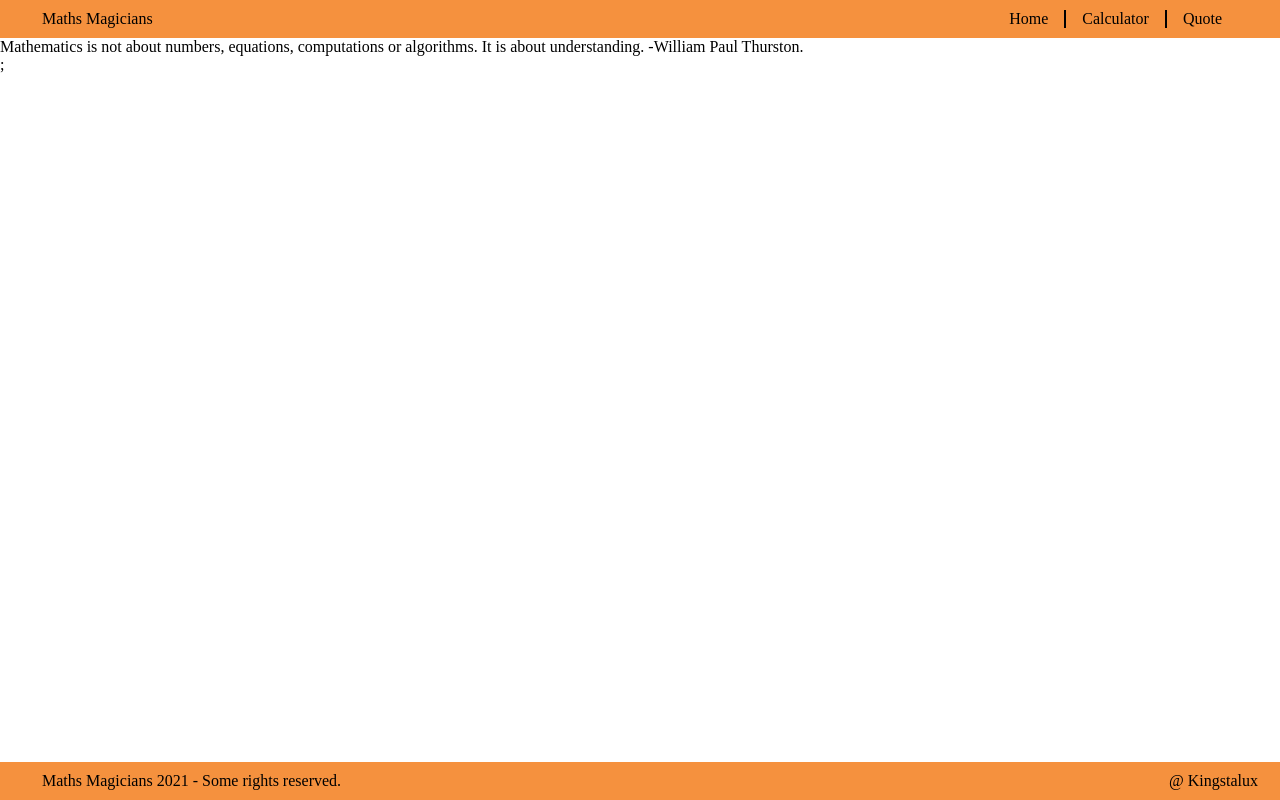
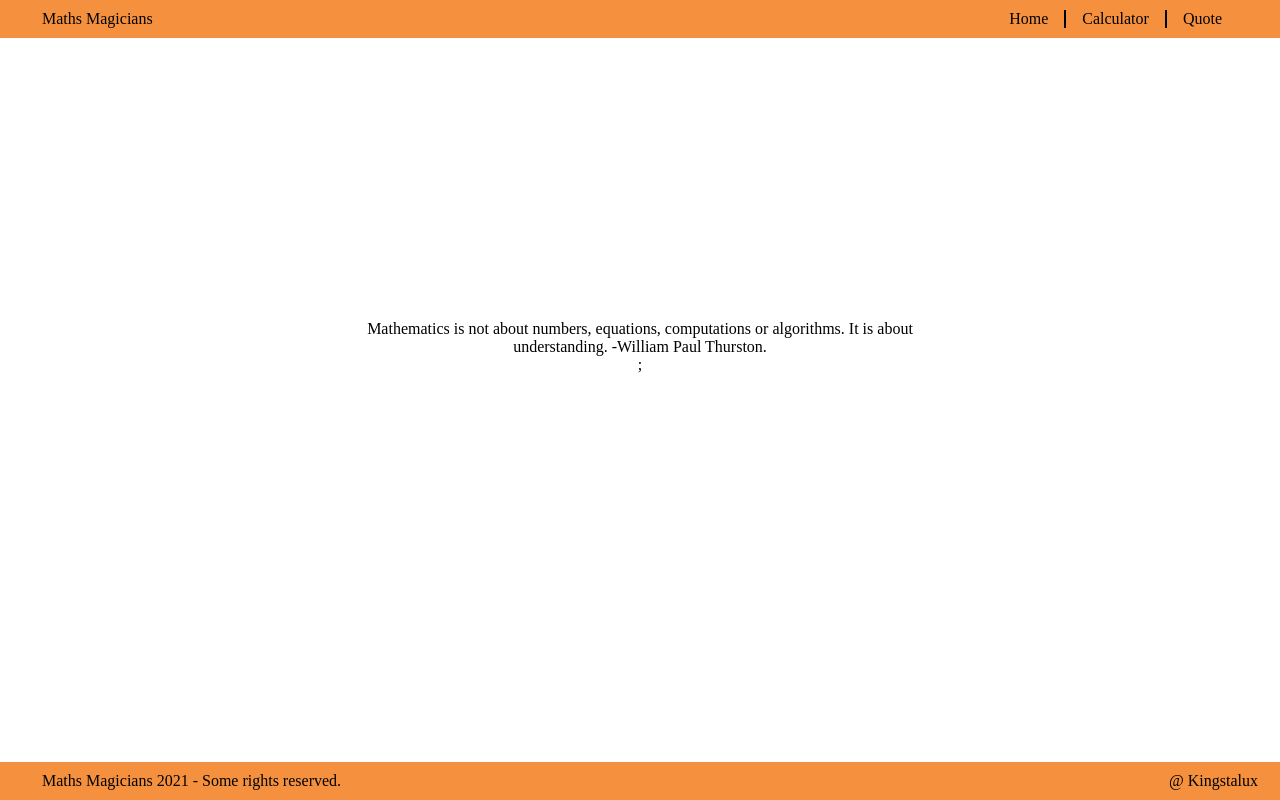
Before and after one commit to Kingstalux/Maths-magicians, a React (Create React App) app: page /quote in a window 1280 px wide. Built offline with nearby package versions, Linux system fonts and the light colour scheme.

Commit message:
Add quote page styles

```diff
--- a/src/index.css
+++ b/src/index.css
@@ -114,3 +114,16 @@ button {
 .footer p {
   padding-inline: 2em;
 }
+
+.quote-page {
+  text-align: center;
+  width: 50vw;
+  max-width: 700px;
+  height: 20vh;
+  margin: auto;
+  position: absolute;
+  top: 0;
+  left: 0;
+  bottom: 0;
+  right: 0;
+}
--- a/src/pages/Quotes.js
+++ b/src/pages/Quotes.js
@@ -2,7 +2,7 @@ import React from 'react';
 
 export default function Quotes() {
   return (
-    <div>
+    <div className="quote-page">
       <p>
         Mathematics is not about numbers, equations, computations or algorithms.
         It is about understanding. -William Paul Thurston.
```
